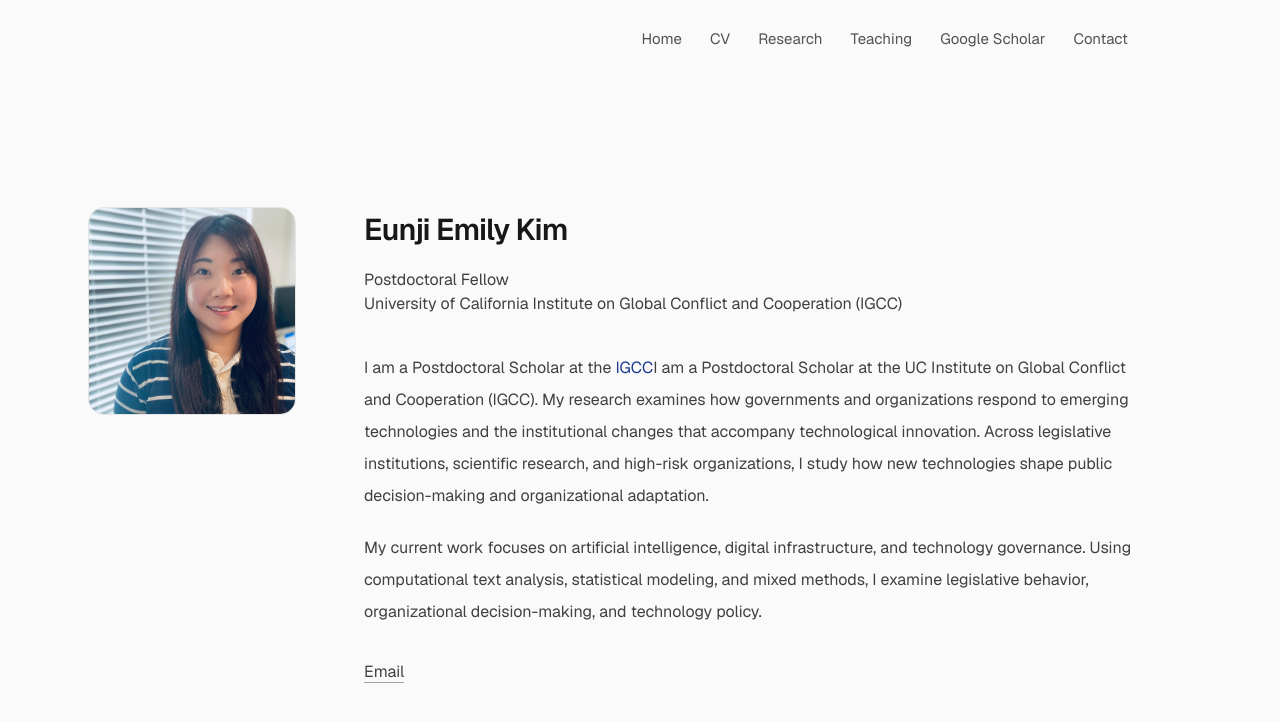
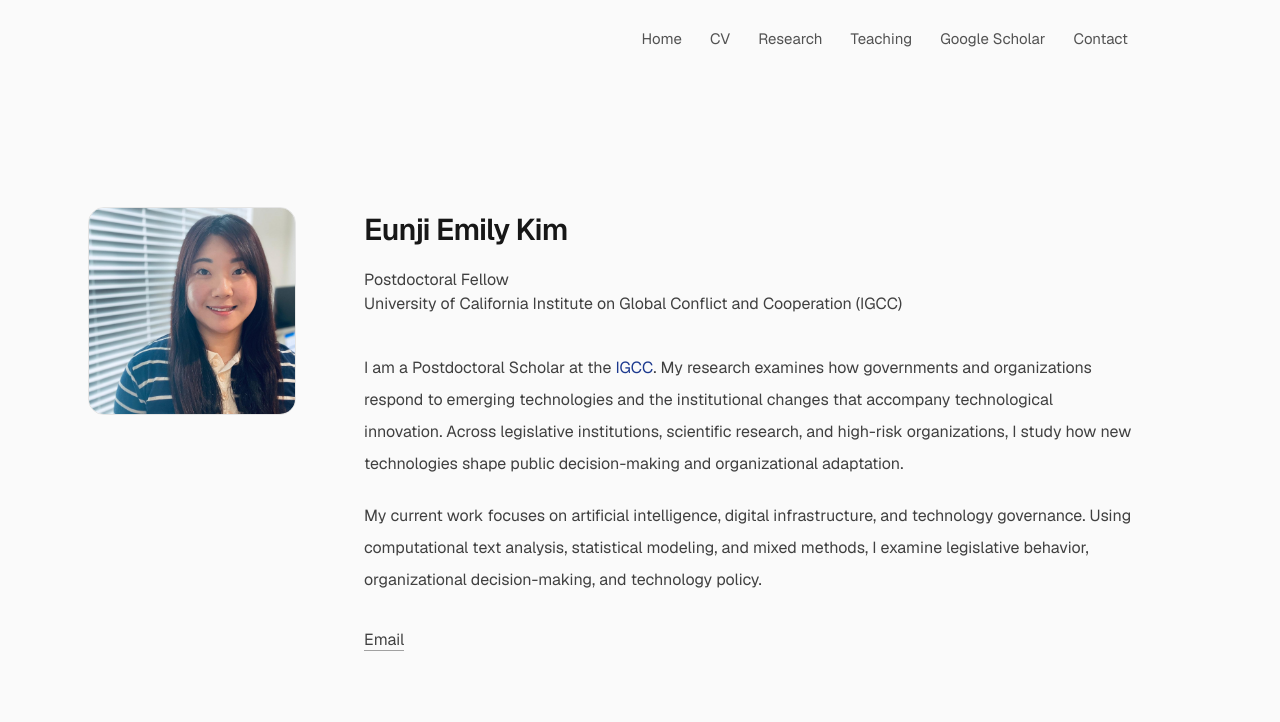
Before and after one commit to EunjiEmilyKim/personal-website, a Next.js app: page / in a window 1280 px wide. Shown: the top 722 px of the page. Built offline with nearby package versions, Linux system fonts and the light colour scheme.

Commit message:
feat: rephrase text in about section for clarity
Co-authored-by: EunjiEmilyKim <190784631+EunjiEmilyKim@users.noreply.github.com>

```diff
--- a/src/app/page.tsx
+++ b/src/app/page.tsx
@@ -41,7 +41,7 @@ export default function Home() {
               >
               IGCC
             </a>
-             I am a Postdoctoral Scholar at the UC Institute on Global Conflict and Cooperation (IGCC). My research examines how governments and organizations respond to emerging technologies and the institutional changes that accompany technological innovation. Across legislative institutions, scientific research, and high-risk organizations, I study how new technologies shape public decision-making and organizational adaptation.
+             . My research examines how governments and organizations respond to emerging technologies and the institutional changes that accompany technological innovation. Across legislative institutions, scientific research, and high-risk organizations, I study how new technologies shape public decision-making and organizational adaptation.
             </p>
 
             <p>
```
